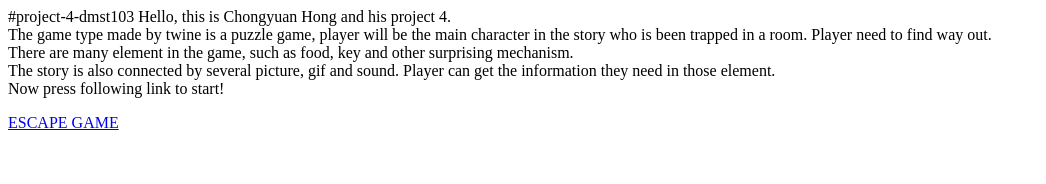
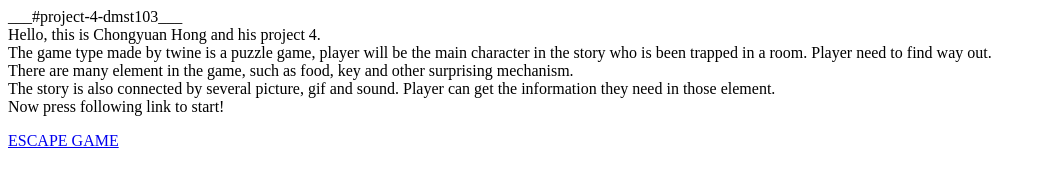
Before and after one commit to cyHONG123/project-4-dmst103, a plain HTML site: page index.html in a window 1280 px wide. Shown: the whole page, without its empty margins (0-1046 px from the left). Drawn offline with Linux system fonts and the light colour scheme.

Commit message:
Update index.html

```diff
--- a/index.html
+++ b/index.html
@@ -1,5 +1,5 @@
 <HTML>
-#project-4-dmst103
+___#project-4-dmst103___<br>
 Hello, this is Chongyuan Hong and his project 4. <br>
 The game type made by twine is a puzzle game, player will be the main character in the story who is been trapped in a room. Player need to find way out.<br>
 There are many element in the game, such as food, key and other surprising mechanism.<br>
```
